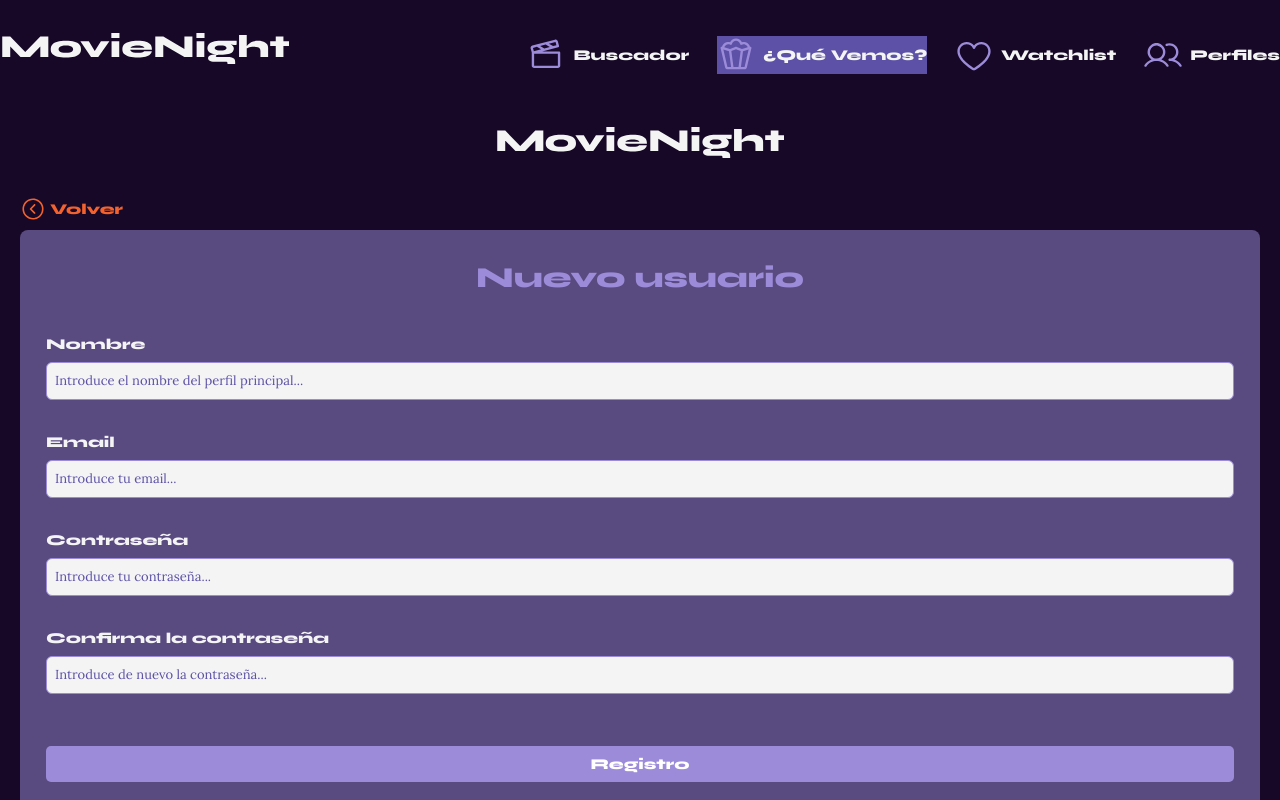
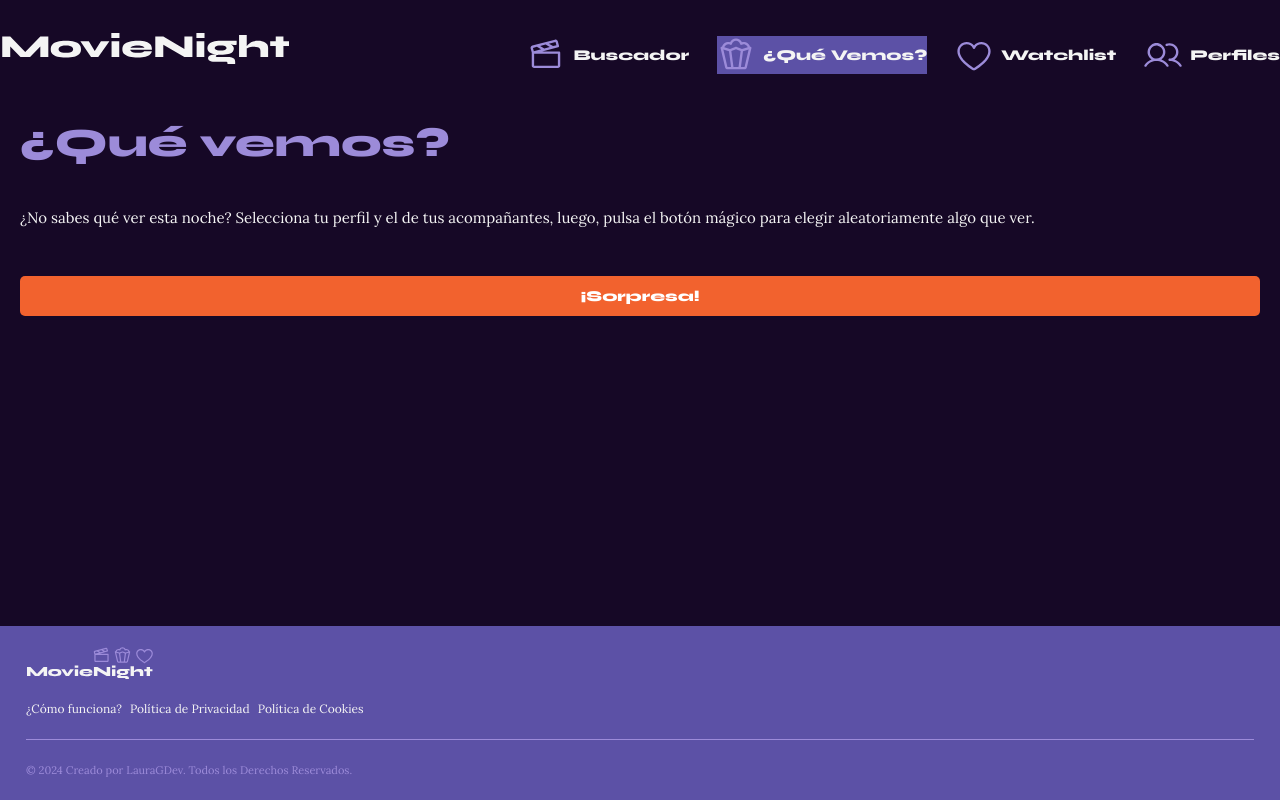
Before and after one commit to LauraGDev/MovieNight-Front, a React (Vite) app: page /que-vemos in a window 1280 px wide. Shown: the top 800 px of the page. Built offline with nearby package versions, Linux system fonts and the light colour scheme.

Commit message:
add random selection page, also create profile selection form

```diff
--- /dev/null
+++ b/src/components/forms/RandomForm.jsx
@@ -0,0 +1,78 @@
+import { useEffect, useState } from "react";
+import { useCookie } from "../../customHooks/useCookie";
+import { URL_API_GET_PROFILES } from "../../config/urls";
+import { requestHandler } from "../../services/requestHandler";
+import Button from "../buttons/Button";
+import { useForm } from "react-hook-form";
+
+const RandomForm = ({ onSubmit }) => {
+    const { register, handleSubmit, formState: { errors }  } = useForm();
+    const token = useCookie("authToken");
+    const user = useCookie("user");
+    const [profiles, setProfiles] = useState([]);
+
+    useEffect(() => {
+        const fetchUsers = async () => {
+            const url = `${URL_API_GET_PROFILES}/${user}`;
+            try {
+                const response = await requestHandler(url, "GET", null, token);
+                setProfiles(response);
+            } catch (error) {
+                console.log(error.message);
+            }
+        };
+        if (user) {
+            setTimeout(() => {
+                fetchUsers();
+            }, 2000);
+        }
+    }, [user, token]);
+
+    const handleSelectedProfiles = (data) => {
+        onSubmit(data);
+    };
+
+    return (
+        <form className="pt-5" onSubmit={handleSubmit(handleSelectedProfiles)}>
+            <p>
+                ¿No sabes qué ver esta noche? Selecciona tu perfil y el de tus
+                acompañantes, luego, pulsa el botón mágico para elegir
+                aleatoriamente algo que ver.
+            </p>
+            <div className="flex gap-9 mt-12">
+                {profiles.map((profile) => (
+                    <div
+                        key={profile.id}
+                        className="font-syne font-extrabold flex gap-3 items-center mb-6"
+                    >
+                        <input
+                            type="checkbox"
+                            id={profile.name}
+                            name={profile.name}
+                            value={profile.id}
+                            {...register("selectedProfiles", {
+                                validate: (value) =>
+                                    value.length > 0 ||
+                                    "Debes seleccionar al menos un perfil",
+                            })}
+                            className="accent-primary w-[1.125rem] h-[1.125rem] appearance-none border-2 border-primary rounded-[0.125rem] bg-bgPurple checked:appearance-auto"
+                        />
+                        <label htmlFor={profile.name}>{profile.name}</label>
+                    </div>
+                ))}
+            </div>
+            <Button
+                text="¡Sorpresa!"
+                type="submit"
+                color="accent"
+                styles="h-10"
+            />
+
+            {errors.selectedProfiles && (
+                <p className="text-accent mt-3">{errors.selectedProfiles.message}</p>
+            )}
+        </form>
+    );
+};
+
+export default RandomForm;
--- /dev/null
+++ b/src/pages/RandomSelection.jsx
@@ -0,0 +1,17 @@
+import RandomForm from "../components/forms/RandomForm"
+
+const RandomSelection = () => {
+    const randomize = (profiles) => {
+        console.log(profiles)
+    }
+  return (
+    <section className="mt-5 mb-24">
+            <h1 className="text-4xl font-syne font-extrabold leading-tight text-primary mb-5">
+                ¿Qué vemos?
+            </h1>
+            <RandomForm onSubmit={randomize}/>
+        </section>
+  )
+}
+
+export default RandomSelection
--- a/src/pages/Search.jsx
+++ b/src/pages/Search.jsx
@@ -70,7 +70,7 @@ const Search = () => {
     };
 
     return (
-        <section className="mt-6">
+        <section className="mt-5 mb-24">
             {!profile && (
                 <ProfilesGroup onSelectProfile={handleProfileSelection} />
             )}
--- a/src/pages/Watchlist.jsx
+++ b/src/pages/Watchlist.jsx
@@ -39,7 +39,7 @@ const Watchlist = () => {
     }, [profile, token]);
 
     return (
-        <section className="mt-7 mb-24">
+        <section className="mt-5 mb-24">
             <h1 className="text-4xl font-syne font-extrabold leading-tight text-primary mb-5">
                 Watchlist
             </h1>
--- a/src/router/index.jsx
+++ b/src/router/index.jsx
@@ -6,6 +6,7 @@ import Profiles from "../pages/Profiles";
 import FrontPage from "../pages/FrontPage";
 import Search from "../pages/Search";
 import Watchlist from "../pages/Watchlist";
+import RandomSelection from "../pages/RandomSelection";
 
 export const router = createBrowserRouter([
     {
@@ -26,7 +27,7 @@ export const router = createBrowserRouter([
             },
             {
                 path: "/que-vemos",
-                element: <SignIn />,
+                element: <RandomSelection />,
             },
             {
                 path: "/watchlist",
```
Also changed, not shown: src/components/forms/inputs/Checkbox.jsx (added).
